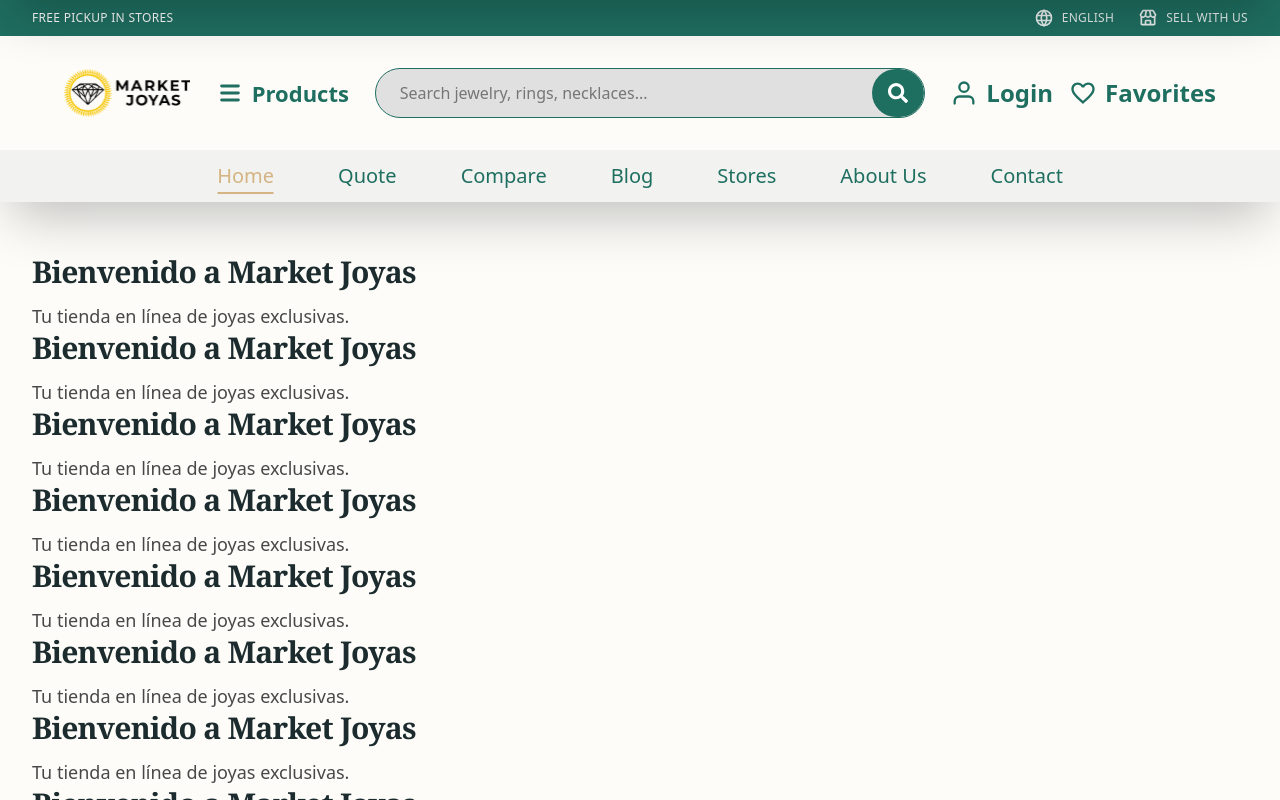
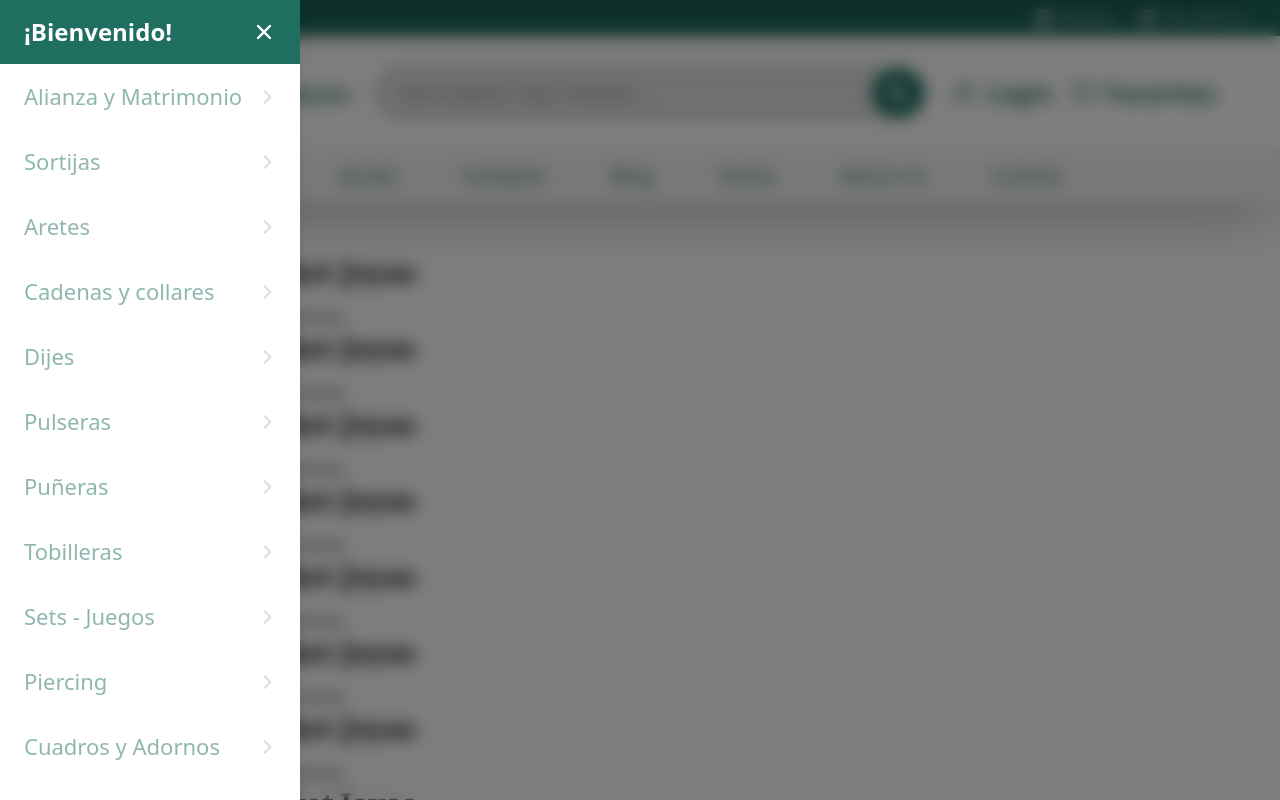
Before and after one commit to Ameteratzu/proyect-marketjoyas, a React (Vite) app: page / in a window 1280 px wide. Both pictures are taken after a click on the button "Products". Shown: the top 800 px of the page. Built offline with nearby package versions, Linux system fonts and the light colour scheme.

Commit message:
Sidebar Finalizado

```diff
--- a/src/features/header/Header.tsx
+++ b/src/features/header/Header.tsx
@@ -1,4 +1,4 @@
-import { useRef } from "react";
+import { useRef, useState } from "react";
 import Container from "@/components/Container";
 import TopBar from "@/features/header/components/TopBar";
 import Logo from "@/features/header/components/Logo";
@@ -6,20 +6,21 @@ import CategoryTrigger from "@/features/header/components/CategoryTrigger";
 import SearchBar from "@/features/header/components/SearchBar";
 import Actions from "@/features/header/components/Action";
 import MainNav from "./components/MainNav";
-
 import useHideOnScroll from "@/hooks/useHideOnScroll";
 import useOnScreen from "@/hooks/useOnScreen";
 import { cn } from "@/lib/cn";
 
+
+import Sidebar from "./components/Sidebar";
+
 export default function Header() {
-  // Sentinel para saber si el header normal está visible en viewport
+
+  const [isSidebarOpen, setIsSidebarOpen] = useState(false);
+
+  // Sentinel y hooks de scroll
   const sentinelRef = useRef<HTMLDivElement>(null);
   const headerVisible = useOnScreen(sentinelRef, "-100px");
-
-  // Ocultar barra flotante si el scroll va hacia abajo
   const hideBecauseScrollingDown = useHideOnScroll(12);
-
-  // Mostrar barra flotante solo si NO se ve el header normal y vamos hacia arriba
   const showFloatingBar = !headerVisible && !hideBecauseScrollingDown;
 
   return (
@@ -27,38 +28,33 @@ export default function Header() {
       {/* ===== Header ===== */}
       <header role="banner" className="bg-bg-light shadow-2xl">
         <TopBar />
-
         <Container className="py-4 flex items-center justify-between gap-6">
           <div className="container-p py-3 md:py-4">
             {/* mobile: fila superior */}
             <div className="flex items-center justify-between md:hidden gap-3">
-              <CategoryTrigger />
+              {/* 👈 Pasa la función para abrir el sidebar al hacer clic */}
+              <CategoryTrigger onClick={() => setIsSidebarOpen(true)} />
               <Logo />
               <Actions />
             </div>
-
-            {/* búsqueda mobile (2ª fila) */}
+            {/* ... el resto del código del header ... */}
             <div className="mt-3 md:hidden">
               <SearchBar />
             </div>
-
-            {/* desktop */}
             <div className="hidden md:flex items-center justify-between gap-6">
               <Logo />
-              <CategoryTrigger />
+              {/* 👈 Pasa la función para abrir el sidebar en desktop */}
+              <CategoryTrigger onClick={() => setIsSidebarOpen(true)} />
               <SearchBar />
               <Actions />
             </div>
           </div>
         </Container>
-
         <MainNav />
       </header>
 
-      {/* Cuando esto sale del viewport, sabemos que el header ya no se ve */}
+      {/* ... el resto de tu código para la barra flotante ... */}
       <div ref={sentinelRef} aria-hidden className="h-1" />
-
-      {/* ===== Barra FLOTANTE: solo la fila roja (logo + products + search + actions) ===== */}
       <div
         className={cn(
           "fixed inset-x-0 top-0 z-50 bg-bg-light shadow-2xl transition-transform duration-300",
@@ -66,25 +62,27 @@ export default function Header() {
         )}
       >
         <div className="container-p py-3 md:py-4">
-          {/* móvil: MISMA DISPOSICIÓN que arriba */}
           <div className="flex items-center justify-between md:hidden gap-3">
-            <CategoryTrigger />
+            {/* 👈 Pasa la función para abrir el sidebar en la barra flotante móvil */}
+            <CategoryTrigger onClick={() => setIsSidebarOpen(true)} />
             <Logo />
             <Actions />
           </div>
           <div className="mt-3 md:hidden">
             <SearchBar />
           </div>
-
-          {/* desktop */}
           <div className="hidden md:flex items-center justify-between gap-6">
             <Logo />
-            <CategoryTrigger />
+            {/* 👈 Pasa la función para abrir el sidebar en la barra flotante desktop */}
+            <CategoryTrigger onClick={() => setIsSidebarOpen(true)} />
             <SearchBar />
             <Actions />
           </div>
         </div>
       </div>
+
+      {/* 👈 Renderiza el Sidebar y pasa el estado y la función para cerrarlo */}
+      <Sidebar isOpen={isSidebarOpen} onClose={() => setIsSidebarOpen(false)} />
     </>
   );
 }
--- /dev/null
+++ b/src/features/header/components/Sidebar.tsx
@@ -0,0 +1,81 @@
+// src/features/header/components/Sidebar.tsx
+
+import { HiX } from "react-icons/hi";
+import { FaAngleRight } from 'react-icons/fa6';
+import { cn } from "@/lib/cn";
+
+// Define un tipo para las categorías
+type Category = {
+  name: string;
+  href: string;
+};
+
+// Array de categorías
+const categories: Category[] = [
+  { name: "Alianza y Matrimonio", href: "#" },
+  { name: "Sortijas", href: "#" },
+  { name: "Aretes", href: "#" },
+  { name: "Cadenas y collares", href: "#" },
+  { name: "Dijes", href: "#" },
+  { name: "Pulseras", href: "#" },
+  { name: "Puñeras", href: "#" },
+  { name: "Tobilleras", href: "#" },
+  { name: "Sets - Juegos", href: "#" },
+  { name: "Piercing", href: "#" },
+  { name: "Cuadros y Adornos", href: "#" },
+  { name: "Accesorios", href: "#" },
+  { name: "Gemas", href: "#" },
+];
+
+type Props = {
+  isOpen: boolean;
+  onClose: () => void;
+};
+
+export default function Sidebar({ isOpen, onClose }: Props) {
+  return (
+    <>
+      {/* Estilo para la fuente Afacad, agregado directamente en el componente */}
+
+      {/* Fondo oscuro translúcido con desenfoque */}
+      <div
+        className={cn(
+          "fixed inset-0 z-40 bg-black/50 transition-all duration-300 backdrop-blur-sm",
+          isOpen ? "opacity-100 visible" : "opacity-0 invisible"
+        )}
+        onClick={onClose}
+      />
+
+      {/* Sidebar principal */}
+      <div
+        className={cn(
+          "fixed top-0 left-0 bottom-0 z-50 w-full max-w-[300px] bg-white shadow-lg transition-transform duration-300",
+          "font-afacad-local", // 👈 Aplica la clase local aquí
+          isOpen ? "translate-x-0" : "-translate-x-full"
+        )}
+      >
+        {/* Encabezado verde */}
+        <div className="flex items-center justify-between py-4 px-6 bg-primary text-white">
+          <h2 className="font-sans text-2xl font-bold">¡Bienvenido!</h2>
+          <button onClick={onClose} aria-label="Cerrar menú">
+            <HiX className="text-2xl" />
+          </button>
+        </div>
+
+        {/* Lista de categorías dinámica */}
+        <nav className="">
+          <ul className="font-sans">
+            {categories.map((category) => (
+              <li key={category.name} className="py-4 px-6 text-[22px] text-primary/50 hover:bg-primary/25 transition-all duration-200">
+                <a href={category.href} className="flex items-center justify-between gap-3">
+                  <span>{category.name}</span>
+                  <FaAngleRight className="text-lg text-[#E0E0E0]" />
+                </a>
+              </li>
+            ))}
+          </ul>
+        </nav>
+      </div>
+    </>
+  );
+}
```
Also changed, not shown: src/features/header/components/CategoryTrigger.tsx (line endings or trailing spaces).
